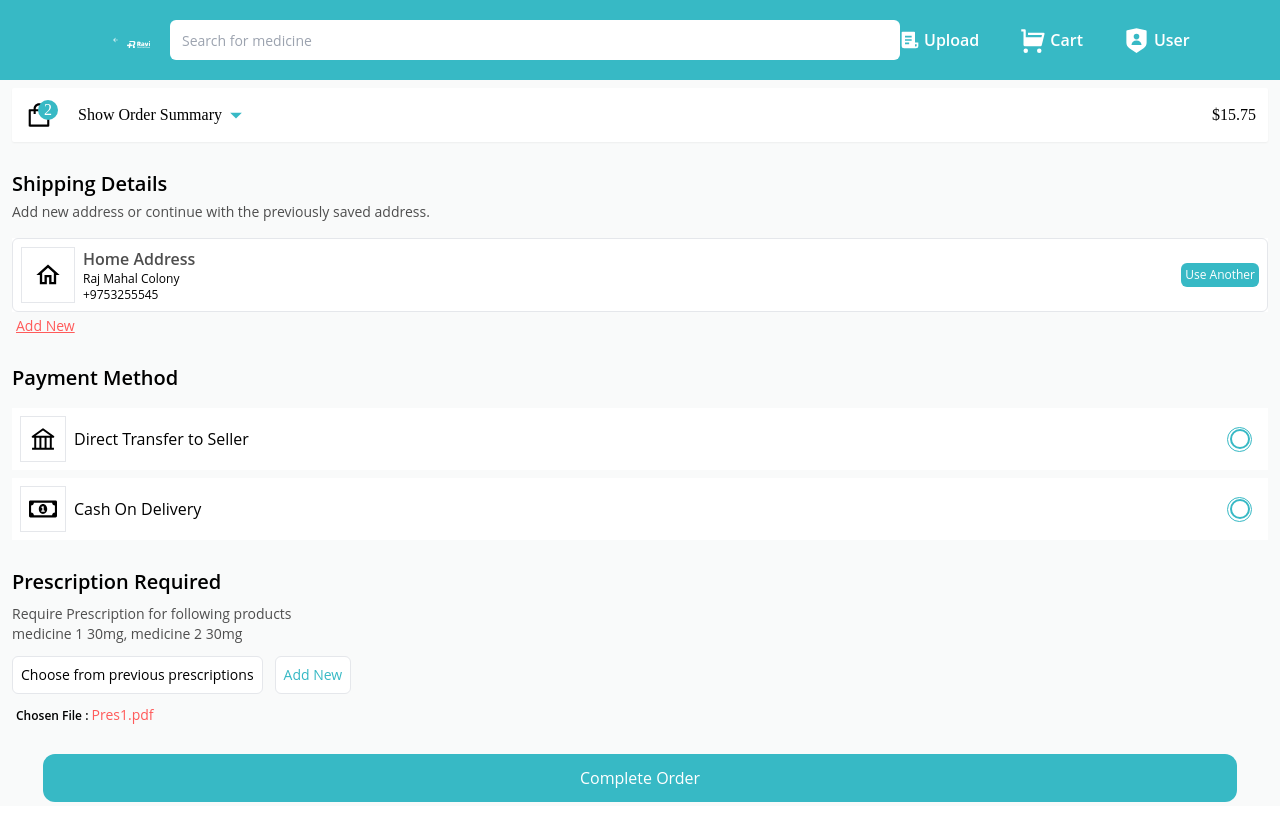
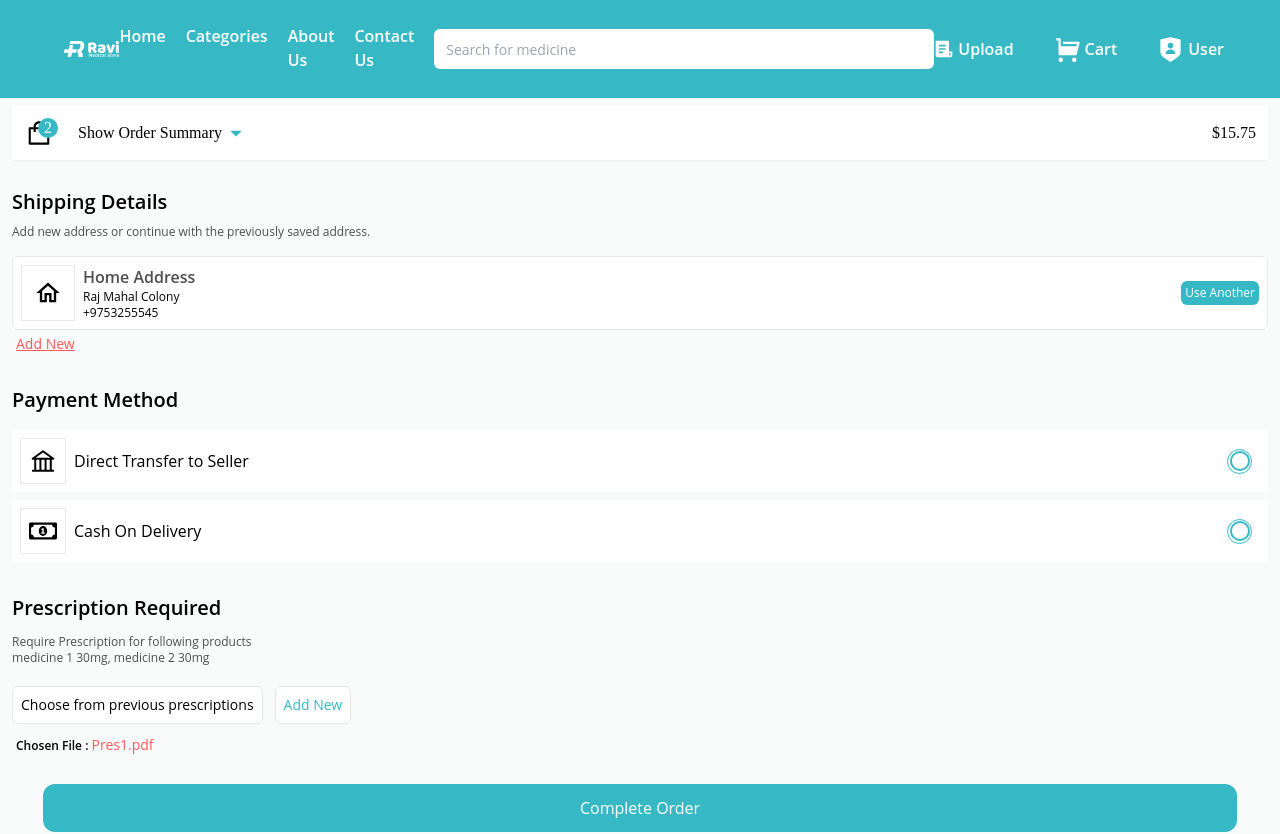
Before and after one commit to kunals131/EParmacy, a Next.js app in the folder client/: page /checkout in a window 1280 px wide. Shown: the top 834 px of the page. Built offline with nearby package versions, Linux system fonts and the light colour scheme.

Commit message:
Fixed Header

```diff
--- a/client/components/Footer.jsx
+++ b/client/components/Footer.jsx
@@ -42,7 +42,7 @@ const DekstopFooter = () => {};
 const Footer = () => {
   return (
     <>
-      <div className="hidden lg:block bg-white mt-1 py-10  px-20">
+      <div className="hidden lg:block bg-white mt-5 py-10  px-20">
         <div className="flex items-center space-x-24">
           <div className="">
             <Image src={"/main.png"} height="55px" width="165px" />
--- a/client/components/Header.jsx
+++ b/client/components/Header.jsx
@@ -4,11 +4,23 @@ import {RiFileList3Fill, RiShoppingCartFill, RiShieldUserFill} from 'react-icons
 import Image from 'next/image';
 import SearchBar from './Searchbar';
 import { useRouter } from 'next/router';
+import Link from 'next/link'
 
 const DekstopHeader = ({className})=>{
     <div className={`${className}`}>
 
     </div>
+}
+
+const HeaderItem = ({title,link})=>{
+    const router = useRouter();
+    const active = router.pathname===link;
+    return (
+        <div className='group'>
+            <Link href={link}>{title}</Link>
+            <div className={`h-[2px] ${active&&'scale-100'}  scale-0 group-hover:scale-75 transition-all bg-white`}></div>
+        </div>
+    )
 }
 
 const Header = ({setShowSidebar}) => {
@@ -42,17 +54,20 @@ const Header = ({setShowSidebar}) => {
   return (
       <>
 
-    <div className='bg-primary px-4 py-2 lg:px-28 md:py-5'>
+    <div className='bg-primary px-4 py-2 lg:px-14 lg:py-6 md:py-5'>
         <div className='flex justify-between items-center'>
             <div className='text-white flex items-center  space-x-2'>
                 {
                     searchType==='bar'?
                 <MdMenu className='lg:hidden' onClick={()=>setShowSidebar(true)} size={30}/>:
-                <MdArrowBack  size={30}/>
+                <MdArrowBack className='lg:hidden'  size={30}/>
 
 }
                 <div className='mt-1'>
-                    {Heading()}
+                    <div className='lg:hidden'>{Heading()}</div>
+                    <div className='hidden lg:block'>
+                    <Image src="/mainx.png"height="35px" width="120px"/>
+                    </div>
                 </div>
             </div>
             <div className='text-white lg:hidden flex space-x-2 items-center mt-2 align-center'>
@@ -68,21 +83,29 @@ const Header = ({setShowSidebar}) => {
                 </div>
             </div>
             <div className='hidden lg:block'>
-                <input className='w-[730px] ml-5 rounded-md h-[40px] p-3 text-sm' type="text" placeholder='Search for medicine' />
+                <div className='flex space-x-5 text-white font-semibold'>
+                <HeaderItem title="Home" link={"/"}/>
+                <HeaderItem title="Categories" link={"/categories"}/>
+                <HeaderItem title="About Us" link={"/about"}/>
+                <HeaderItem title="Contact Us" link={"/contact"}/>
+                </div>
+            </div>
+            <div className='hidden lg:block'>
+                <input className='w-[500px] ml-5 rounded-md h-[40px] p-3 text-sm' type="text" placeholder='Search for medicine' />
             </div>
             <div className='hidden lg:block text-white'>
                 <div className='flex space-x-10'>
                 <div className='flex items-center space-x-1'>
                     <div><RiFileList3Fill size={20}/></div>
-                    <div className='font-semibold'>Upload</div>
+                    <div className='font-semibold cursor-pointer'>Upload</div>
                 </div>
                 <div className='flex items-center space-x-1'>
                     <div><RiShoppingCartFill size={27}/></div>
-                    <div className='font-semibold'>Cart</div>
+                    <div className='font-semibold cursor-pointer'>Cart</div>
                 </div>
                 <div className='flex items-center space-x-1'>
                     <div><RiShieldUserFill size={27}/></div>
-                    <div className='font-semibold'>User</div>
+                    <div className='font-semibold cursor-pointer'>User</div>
                 </div>
                 </div>
             </div>
--- a/client/pages/checkout.jsx
+++ b/client/pages/checkout.jsx
@@ -72,7 +72,7 @@ const Checkout = ({ prescription }) => {
       </div>
       <div>
         <div className="font-semibold mt-7 text-xl">Shipping Details</div>
-        <div className="text-sm mt-1 text-grayX">
+        <div className="text-xs mt-2 text-grayX">
           Add new address or continue with the previously saved address.
         </div>
         <div className="bg-white mt-4">
@@ -81,7 +81,7 @@ const Checkout = ({ prescription }) => {
         <div className="underline text-accent ml-1 mt-1 text-sm">Add New</div>
       </div>
       <div>
-        <div className="font-semibold mt-7 text-xl">Payment Method</div>
+        <div className="font-semibold mt-8 text-xl">Payment Method</div>
         <div className="mt-4 space-y-2">
           <div>
             <PaymentItem
@@ -107,12 +107,12 @@ const Checkout = ({ prescription }) => {
         </div>
       </div>
       <div>
-      <div className="font-semibold mt-7 text-xl">Prescription Required</div>
-      <div className="text-sm mt-2 text-grayX">
+      <div className="font-semibold mt-8 text-xl">Prescription Required</div>
+      <div className="text-xs  mt-3 text-grayX">
           Require Prescription for following products
             <div>medicine 1 30mg, medicine 2 30mg</div>
         </div>
-        <div className="mt-3 flex space-x-3">
+        <div className="mt-5 flex space-x-3">
           <div className="bg-white px-2 text-sm py-2 w-fit rounded-md border-[1px]">Choose from previous prescriptions</div>
           <div className="bg-white px-2 py-2 text-sm w-fit rounded-md border-[1px] text-primary">Add New </div>
         </div>
--- a/client/pages/index.js
+++ b/client/pages/index.js
@@ -30,7 +30,35 @@ export default function Home() {
       <CategoryPreview heading="Popular Products"/>
       <CategoryPreview heading="Seasonal Products"/>
       </div>
+      <div className='hidden lg:block'>
+        <div className='flex bg-primary mt-10 shadow-md'>
+          <div className='flex-1 p-16'>
+          <div className='text-3xl text-white font-semibold font-poppins'>Medicine at your Door Step{","}</div>
+            <div className='text-3xl text-white font-semibold font-poppins'>from your favourite Online Pharmacy.</div>
+            <div className='mt-16 text-white font-normal font-poppins'>Download App for free</div>
+            <div className='flex space-x-2 mt-4'>
+            <div>
+                <Image
+                  src="/footerImages/appstore.png"
+                  height="45px"
+                  width="140px"
+                />
+              </div>
+              <div>
+                <Image
+                  src="/footerImages/playstore.png"
+                  height="45px"
+                  width="140px"
+                />
+              </div>
+            </div>
 
+          </div>
+          <div className='h-auto w-[650px]' style={{background : "url('/app.svg') center center/cover"}}>
+
+        </div>
+        </div>
+      </div>
 
     </>
   )
```
Also changed, not shown: client/public/app.svg (added).
